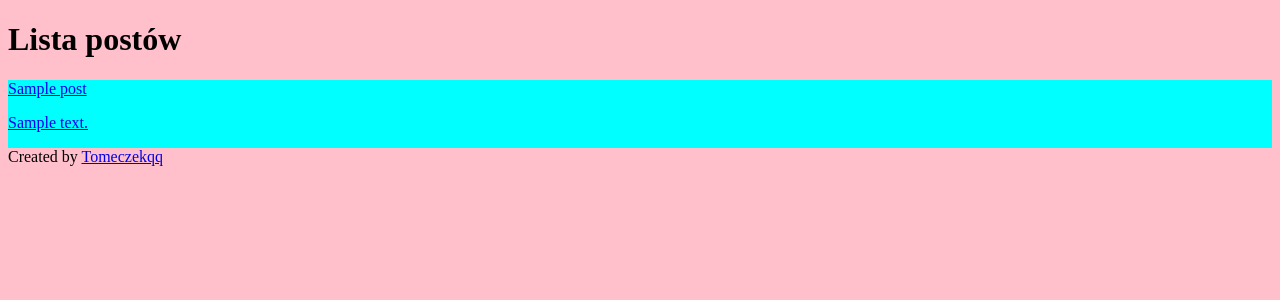
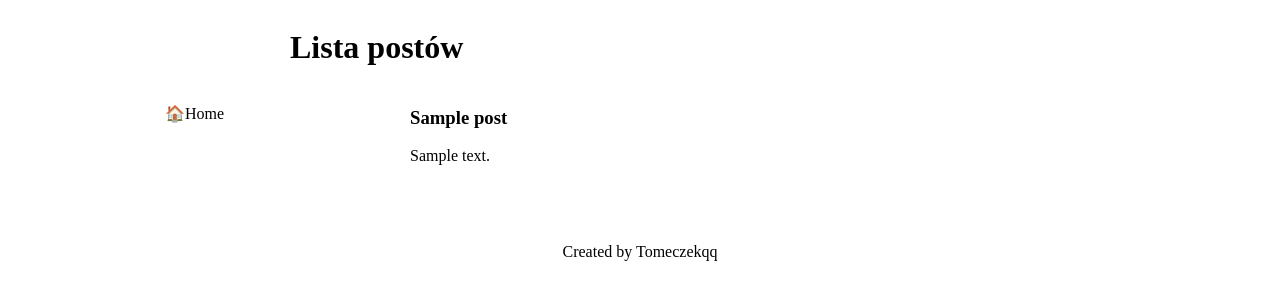
Before and after one commit to tczkqq/PersonalBlog, a Django app: page / in a window 1280 px wide. Shown: the top 300 px of the page. Run offline with Django 3.2, Linux system fonts and the light colour scheme; tables that the repository leaves empty hold one stand-in row (values such as "Sample post"); some libraries are stand-ins or nearby versions.

Commit message:
Basic layout with styling

```diff
--- a/blog/static/css/base.css
+++ b/blog/static/css/base.css
@@ -1,3 +1,54 @@
-body {
-    background-color: pink;
+.title h1 {
+    padding-left: 130px;
 }
+.menu {
+    color: inherit;
+    width: 250px;
+    margin-top: 1em;
+}
+.menu ul {
+    padding: 0 5px 0 5px;
+    margin: 0;
+}
+.menu li {
+    list-style-type: none;
+}
+a {
+  outline: none;
+  text-decoration: none;
+}
+
+a:link {
+  color: black;
+}
+
+a:visited {
+  color:  black;
+}
+
+a:focus {
+
+}
+
+a:hover {
+
+}
+
+a:active {
+  color:  black;
+}
+.wrapper {
+    display: flex;
+    flex-wrap: nowrap;
+}
+.wrapper-column {
+    width: 960px;
+    display: flex;
+    flex-direction: column;
+    margin-left: auto;
+    margin-right: auto;
+}
+footer {
+    text-align: center;
+    margin-top: 3em;
+}
--- a/blog/static/css/post/post_list.css
+++ b/blog/static/css/post/post_list.css
@@ -1,5 +1,7 @@
 .posts {
     display: flex;
     flex-direction: column;
-    background-color: aqua;
 }
+.post {
+    margin-bottom: 30px;
+}
--- a/blog/templates/blog/base.html
+++ b/blog/templates/blog/base.html
@@ -11,18 +11,33 @@
     {% endblock imports %}
 </head>
 <body>
+    <div class="wrapper-column">
+        <header class="title">
+            {% block site-title %}
+            {% endblock site-title %}
+        </header>
+        <div class="wrapper">
+        <aside class="menu">
+            <ul>
+                <li><a href="{% url 'blog:post_list' %}">🏠Home</a></li>
+                {% if user.is_authenticated %}
+                    <li>⚙ Admin Panel</li>
+                {% endif %}
+            </ul>
+            {% block menu %}
+
+            {% endblock menu %}
+        </aside>
         <main>
             {% block content %}
 
             {% endblock content %}
         </main>
-    <aside class="menu">
-        {% block menu %}
+        </div>
 
-        {% endblock menu %}
-    </aside>
         <footer>
             Created by <a href="https://github.com/Tomeczekqq">Tomeczekqq</a>
         </footer>
+    </div>
 </body>
 </html>
--- a/blog/templates/blog/post/popular_tags.html
+++ /dev/null
@@ -1 +0,0 @@
-<h1>Działą :DDDDD</h1>
--- a/blog/templates/blog/post/post_list.html
+++ b/blog/templates/blog/post/post_list.html
@@ -5,14 +5,17 @@
 <link rel="stylesheet" href="{% static 'css/post/post_list.css' %}">
 {% endblock imports %}
 
+{% block site-title %}
+    <h1>Lista postów</h1>
+{% endblock site-title %}
+
 {% block content %}
-<h1>Lista postów</h1>
 <section class="posts">
     {% for post in posts %}
     <a href="{{post.get_absolute_url}}">
         <article class="post">
             <header class="title">
-                {{post.title}}
+                <h3>{{post.title}}</h3>
             </header>
             <p class="snippet">
                 {{post.text}}
```
Also changed, not shown: blog/templates/blog/post/post_detail.html (+4 -8 lines), 1 other file. Lines whose indentation alone changed are shown as unchanged.
